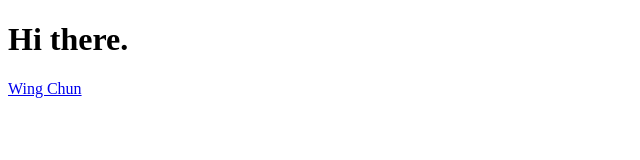
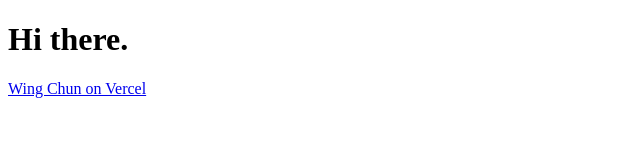
Before and after one commit to Thaurin/thaurin.github.io, a plain HTML site: page index.html in a window 1280 px wide. Shown: the full height of the page, 0-640 px from the left. Drawn offline with Linux system fonts and the light colour scheme.

Commit message:
Change link to Vercel

```diff
--- a/index.html
+++ b/index.html
@@ -8,6 +8,6 @@
 </head>
 <body>
     <h1>Hi there.</h1>
-    <p><a href="https://thaurin.github.io/wingchun/">Wing Chun</a></p>
+    <p><a href="https://wingchun.vercel.app">Wing Chun on Vercel</a></p>
 </body>
 </html>
```
